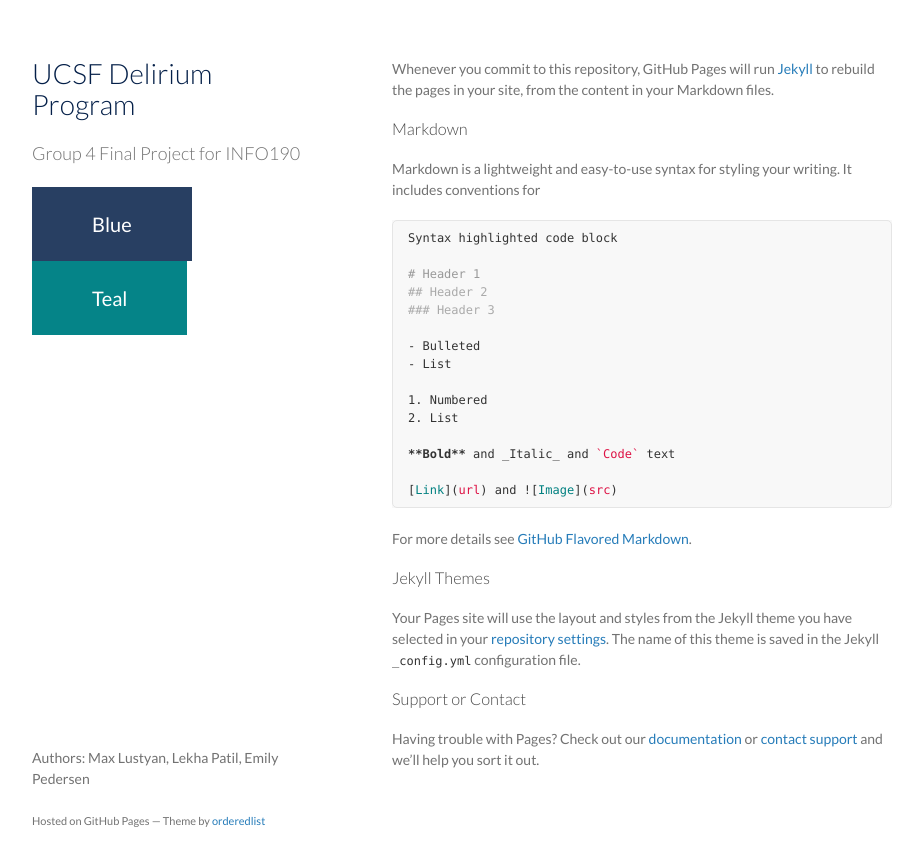
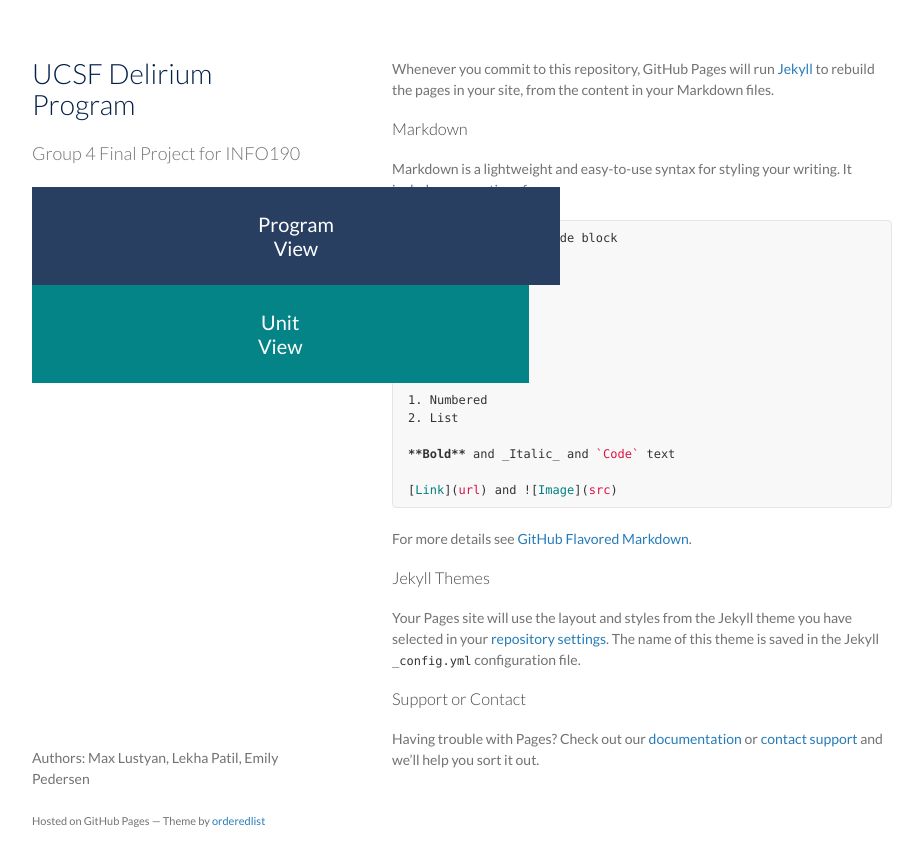
Before and after one commit to uadjet/DataViz4Delirium, a Jekyll site: the page built from docs/default.md, in a window 1280 px wide. Shown: the top 866 px of the page, without its empty margins (178-1101 px from the left). Built offline with Jekyll 4.4.1, drawn with Linux system fonts in a browser that asks for light colours; our own code applies the rules of GitHub Pages for plain Markdown files; a script that is not in the unit is left out.

Commit message:
Buttons v2

```diff
--- a/_layouts/default.html
+++ b/_layouts/default.html
@@ -17,7 +17,7 @@
       /* White */
       border: none;
       color: white;
-      padding: 25px 60px;
+      padding: 25px 226px;
       text-align: center;
       text-decoration: none;
       display: inline-block;
@@ -49,8 +49,8 @@
       <p>{{ site.description | default: site.github.project_tagline }}</p>
 
 
-      <button class="button button2">Blue</button>
-      <button class="button button3">Teal</button>
+      <button class="button button2">Program View</button>
+      <button class="button button3">Unit View</button>
 
 
       <!-- {% if site.github.is_project_page %}
```
